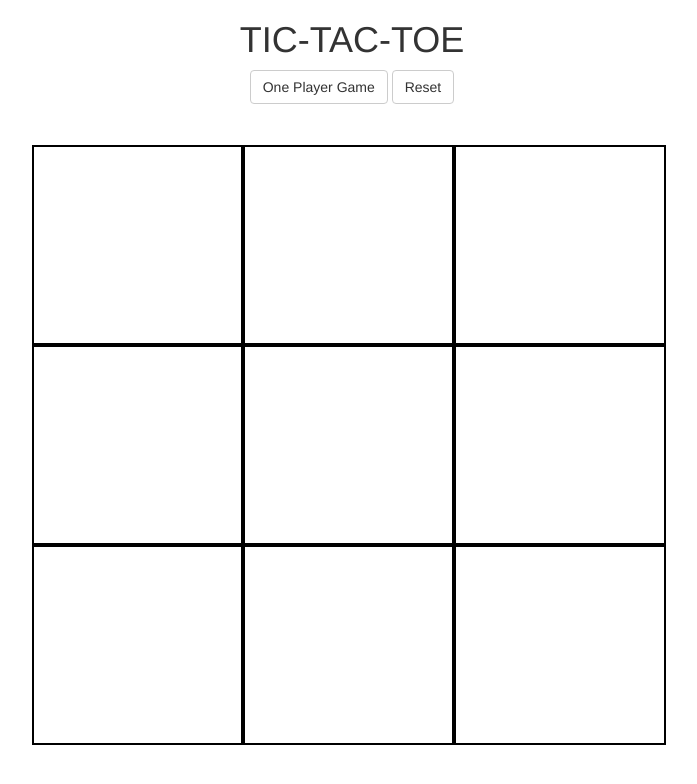
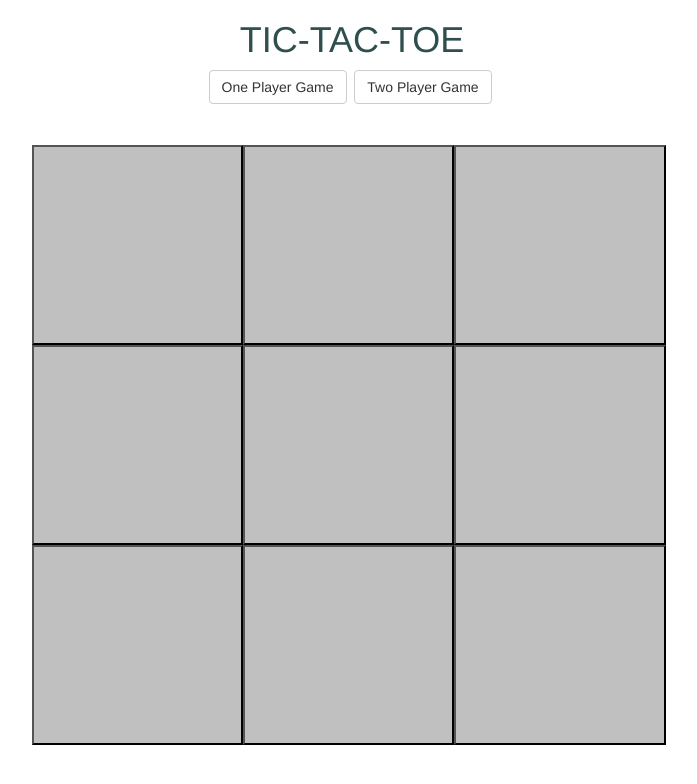
Before and after one commit to sarah-reynolds/tic-tac-toe, a plain HTML site: page index.html in a window 1280 px wide. Shown: the whole page, without its empty margins (288-985 px from the left). Drawn offline with nearby package versions, Linux system fonts and the light colour scheme.

Commit message:
added 1 player and 2 player buttons

```diff
--- a/index.html
+++ b/index.html
@@ -12,7 +12,10 @@
 		<div class="col-sm-12">
 			<h1>TIC-TAC-TOE</h1>
 		</div>
-		<div class="col-sm-12"><button onclick="onePlayerGame()" class="btn btn-default">One Player Game</button>&nbsp;<button onclick="resetGame()" class="btn btn-default">Reset</button>
+		<div class="col-sm-12">
+		<button onclick="onePlayerGame()" class="btn btn-default">One Player Game</button>&nbsp;
+		<button onclick="twoPlayerGame()" class="btn btn-default">Two Player Game</button>&nbsp;
+		<button id="reset" onclick="resetGame()" class="btn btn-default">Reset</button>
 		<div class="col-sm-12"></div>
 		<div id="message" class="col-sm-12 margin-top-btm">&nbsp;</div>
 		<div id="board">
--- a/scripts.js
+++ b/scripts.js
@@ -27,10 +27,11 @@ var winningCombos = [
 ];
 
 	// console.log(winningCombos)
-
 function onePlayerGame(){
 	computerPlayer = true;
-
+}
+function twoPlayerGame(){
+	computerPlayer = false;
 }
 
 function resetGame(){
@@ -45,6 +46,7 @@ function resetGame(){
 	for(var i = 0; i < 9; i++){
 		squareDivs[i].innerHTML = " ";
 		squareDivs[i].className = "square";
+	document.getElementById('reset').style.display = "inline-block";
 	}
 }
 
@@ -118,4 +120,6 @@ function gameOver(whoJustWon, winningCombo){
 		document.getElementById(winningCombo[i]).className += ' winning-square';
 	}
 	someoneWon = true;
+	document.getElementById('reset').style.display = "inline-block";
+
 }
--- a/styles.css
+++ b/styles.css
@@ -8,13 +8,13 @@
 .square{
 	width: 33%;
 	height: 200px;
-	background-color: white;
+	background-color: silver;
 	padding: 30px 0;
 	box-sizing: border-box;
 	float: left;
 	font-size: 80px;
-	border: 2px solid black;
-}
+/* 	border: 2px solid black;
+ */}
 
 .winning-square{
 	background-color: darkseagreen !important;
@@ -24,3 +24,11 @@
 .margin-top-btm{
 	margin:  10px 0;
 }
+
+h1{
+	color: darkslategray;
+}
+
+#reset{
+	display: none;
+}
```
